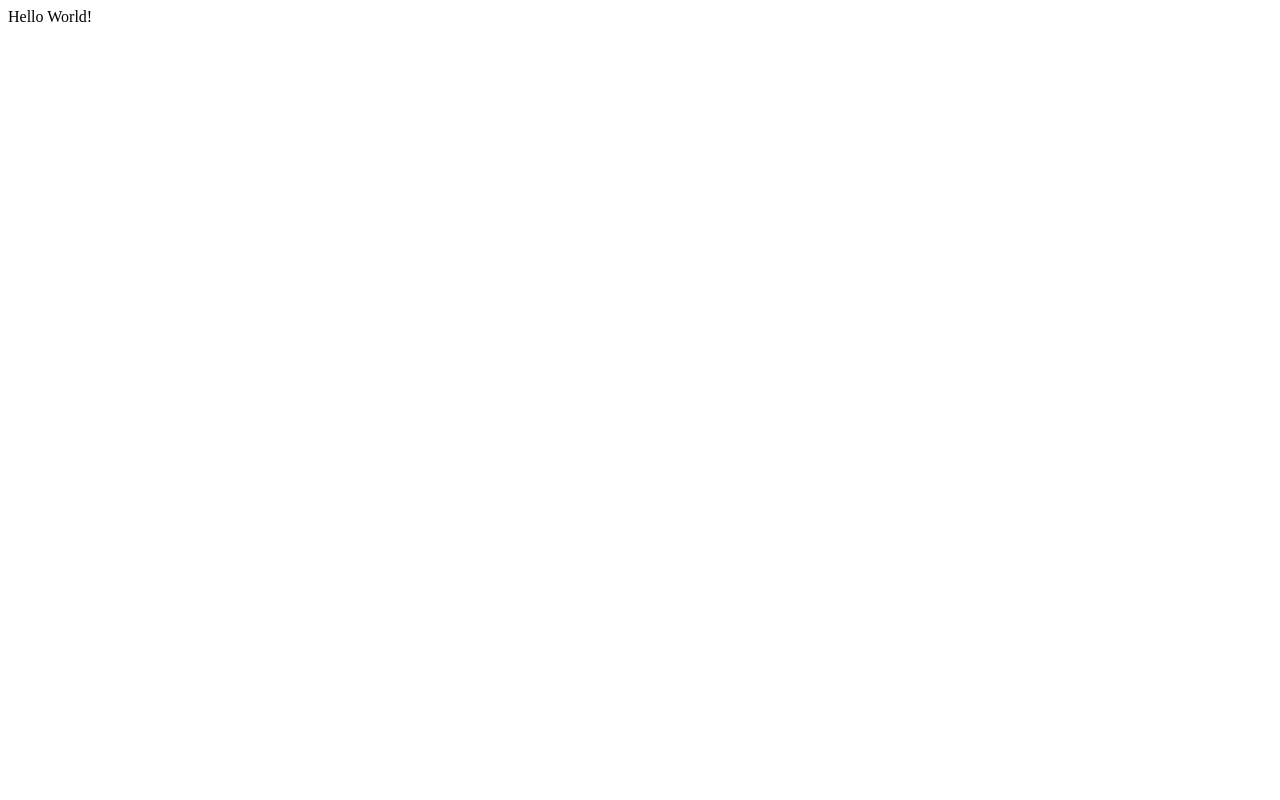
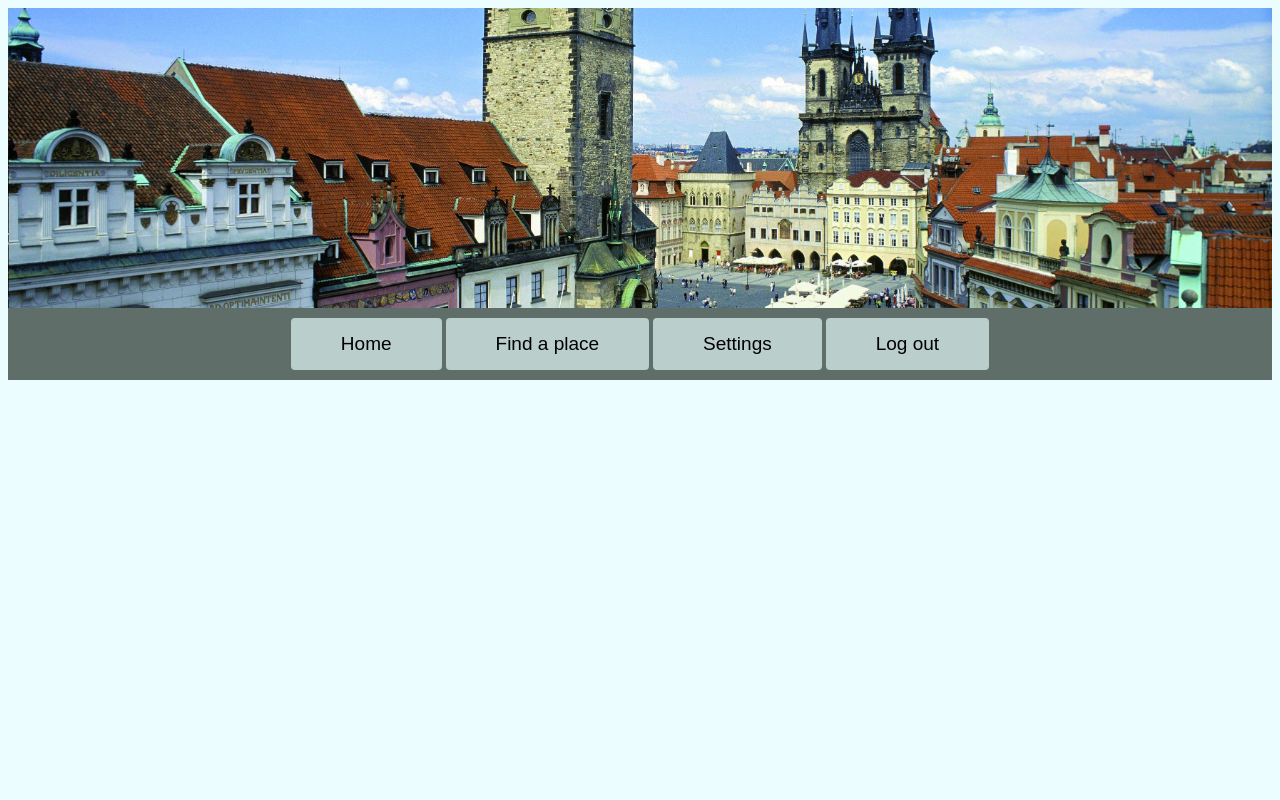
Before and after one commit to umair-gujjar/travel-app, a Flask app: page / in a window 1280 px wide. Before the commit the page is almost empty. Run offline with Flask 2, Linux system fonts and the light colour scheme.

Commit message:
Added styles.

```diff
--- a/travel-backend/app.py
+++ b/travel-backend/app.py
@@ -10,7 +10,7 @@ app.config.from_object("config.config.Config")
 
 @app.route('/')
 def hello():
-    return "Hello World!"
+    return render_template("home.html")
 
 
 @app.route('/places')
--- /dev/null
+++ b/travel-backend/static/style.css
@@ -0,0 +1,28 @@
+body {
+    background-color: #cefaff63;
+}
+
+#logo {
+    height: 300px;
+    background-size: cover;
+    background-image: url("/static/prague.jpg");
+    width: 100%;
+    background-position-y: center;
+}
+
+#menu {
+    text-align: center;
+    background-color: #4e5d57e3;
+    padding: 10px 0;
+}
+
+.menu_button {
+    display: inline-block;
+    padding: 15px 50px;
+    background-color: #bacecc;
+    color: black;
+    text-decoration: none;
+    font-size: 19px;
+    font-family: sans-serif;
+    border-radius: 4px;
+}
--- /dev/null
+++ b/travel-backend/templates/home.html
@@ -0,0 +1 @@
+{% extends 'template.html' %}
--- a/travel-backend/templates/places.html
+++ b/travel-backend/templates/places.html
@@ -45,11 +45,17 @@
             console.log(position.coords.latitude, position.coords.longitude);
             map.setCenter({lat: position.coords.latitude,
                     lng: position.coords.longitude});
+            $.get( "http://127.0.0.1:5000/rest/find-recommended?location=" + position.coords.latitude
+                + "," + position.coords.longitude + "&radius=1000", function( data ) {
+                console.log(data);
+            });
+
         }
 
         getLocation();
     }
 </script>
+<script src="https://ajax.googleapis.com/ajax/libs/jquery/3.3.1/jquery.min.js"></script>
 <script src="https://maps.googleapis.com/maps/api/js?key={{config['API_KEY']}}&callback=initMap"
         async defer></script>
 </body>
--- /dev/null
+++ b/travel-backend/templates/template.html
@@ -0,0 +1,20 @@
+<!DOCTYPE html>
+<html lang="en">
+<head>
+    <meta charset="UTF-8">
+    <title>Meet your traveller</title>
+    <link rel="stylesheet" type="text/css" href="static/style.css">
+</head>
+<body>
+    <div id="logo"></div>
+    <div id="menu">
+        <a class="menu_button" href="">Home</a>
+        <a class="menu_button" href="/places">Find a place</a>
+        <a class="menu_button" href="">Settings</a>
+        <a class="menu_button" href="/logout">Log out</a>
+    </div>
+
+
+
+</body>
+</html>
```
Also changed, not shown: travel-backend/static/prague.jpg (added).
